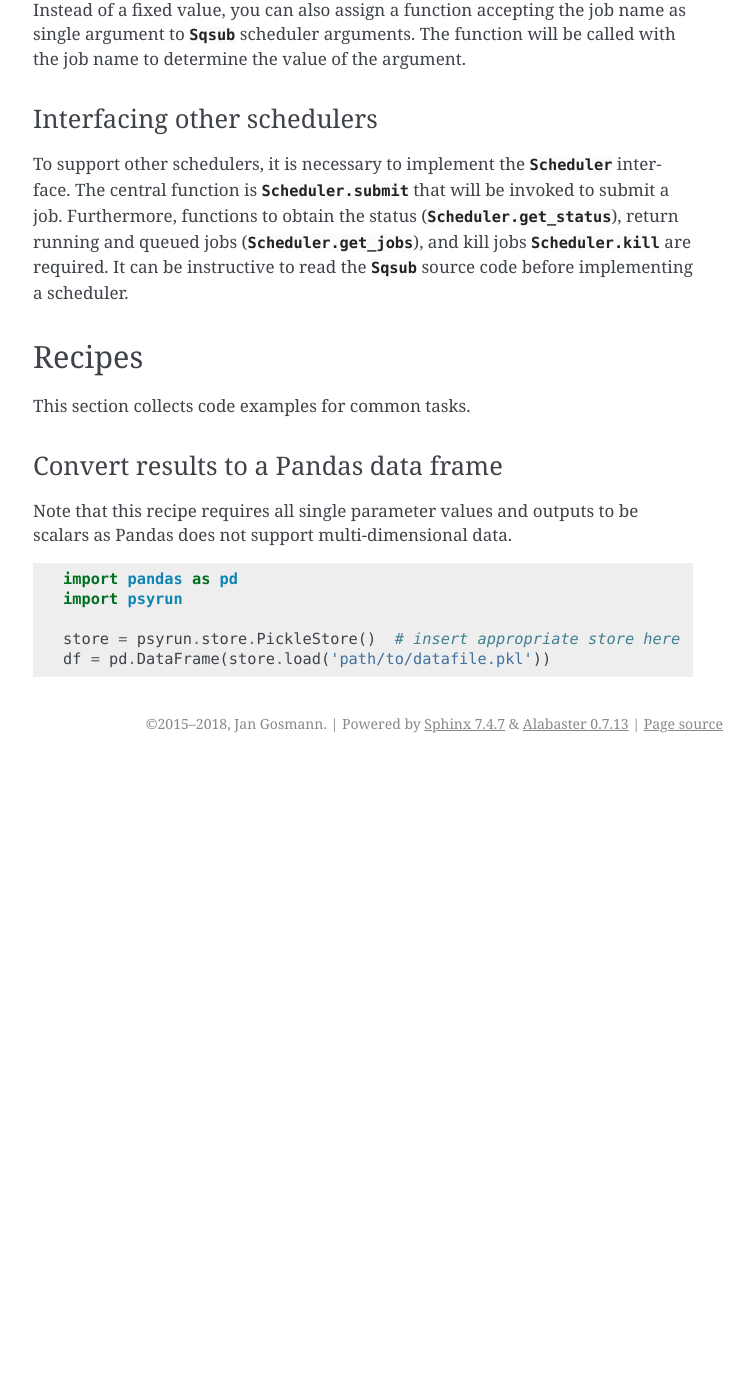
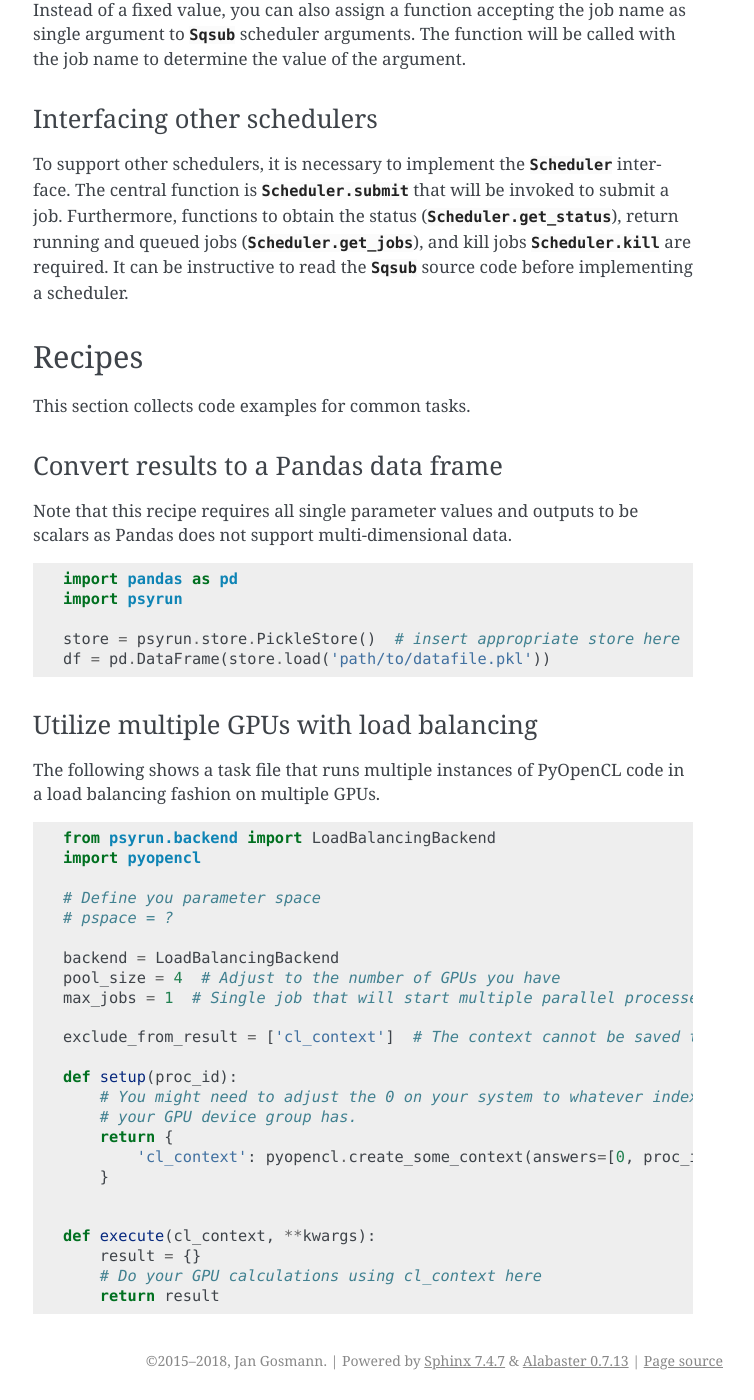
Before and after one commit to jgosmann/psyrun, a Sphinx documentation site: the page built from doc/source/guide.rst, in a window 1280 px wide and 1400 px high, scrolled down 8618 px. Shown: the whole window, without its empty margins (387-1141 px from the left). Built offline with Sphinx 7.4.7, drawn with Linux system fonts in a browser that asks for light colours; the version number is read from the project's files by our own code; before the commit the page ends 9381 px from its top, so only the background shows below that.

Commit message:
Add recipe for load balancing across GPUs.

```diff
--- a/doc/source/guide.rst
+++ b/doc/source/guide.rst
@@ -462,3 +462,37 @@ scalars as Pandas does not support multi-dimensional data.
 
     store = psyrun.store.PickleStore()  # insert appropriate store here
     df = pd.DataFrame(store.load('path/to/datafile.pkl'))
+
+
+Utilize multiple GPUs with load balancing
+^^^^^^^^^^^^^^^^^^^^^^^^^^^^^^^^^^^^^^^^^
+
+The following shows a task file that runs multiple instances of PyOpenCL code
+in a load balancing fashion on multiple GPUs.
+
+.. code-block:: python
+
+   from psyrun.backend import LoadBalancingBackend
+   import pyopencl
+
+   # Define you parameter space
+   # pspace = ?
+
+   backend = LoadBalancingBackend
+   pool_size = 4  # Adjust to the number of GPUs you have
+   max_jobs = 1  # Single job that will start multiple parallel processes.
+
+   exclude_from_result = ['cl_context']  # The context cannot be saved to disk.
+
+   def setup(proc_id):
+       # You might need to adjust the 0 on your system to whatever index
+       # your GPU device group has.
+       return {
+           'cl_context': pyopencl.create_some_context(answers=[0, proc_id]),
+       }
+
+
+   def execute(cl_context, **kwargs):
+       result = {}
+       # Do your GPU calculations using cl_context here
+       return result
```
